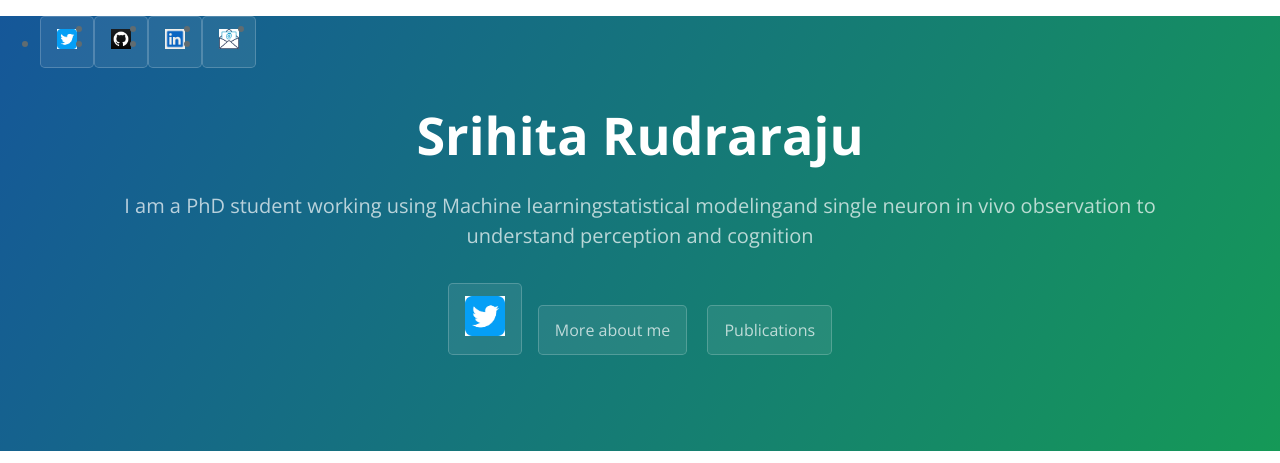
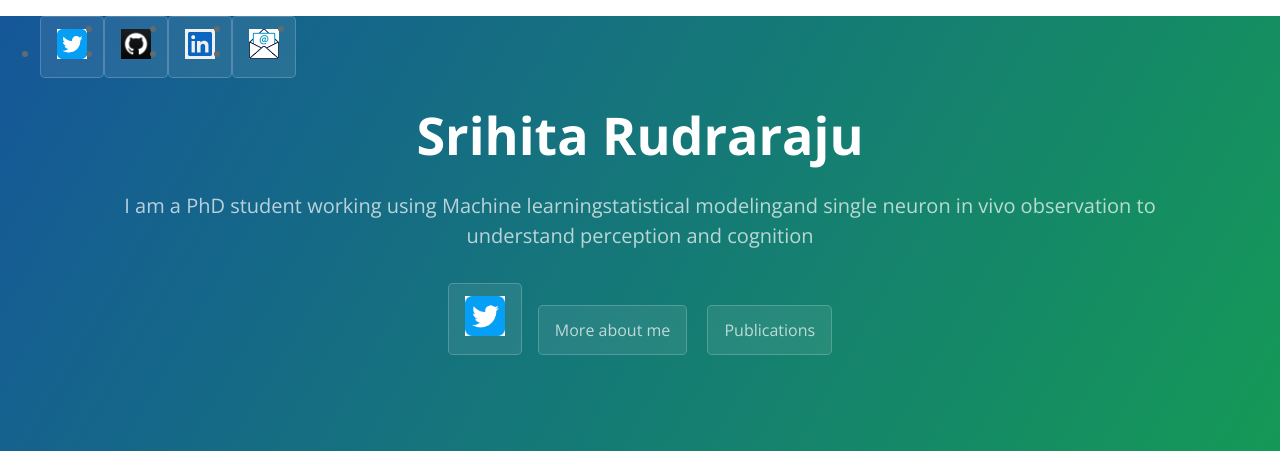
Before and after one commit to srrudrar/srrudrar.github.io, a Jekyll site: the page built from index.md, in a window 1280 px wide. Shown: the top 463 px of the page. Built offline with Jekyll 4.4.1, drawn with Linux system fonts in a browser that asks for light colours; our own code applies the rules of GitHub Pages for plain Markdown files; grey boxes are pictures that could not be loaded.

Commit message:
Update default.html

```diff
--- a/_layouts/default.html
+++ b/_layouts/default.html
@@ -30,16 +30,16 @@
   <ul>
     <li><z href={{ "https://twitter.com/SrihitaR" }}" class="btn">
          <img alt="Twitter" src="Twitter.png"
-         width=20" height=20"> <li>
+         width=30" height=30"> <li>
     <li><z href={{ "https://github.com/srrudrar" }}" class="btn">
          <img alt="Github" src="Github.png"
-         width=20" height=20"> <li>
+         width=30" height=30"> <li>
     <li><z href={{ "https://www.linkedin.com/in/srihita-rudraraju-a7654453" }}" class="btn">
          <img alt="Linkedin" src="Linkedin.jfif"
-         width=20" height=20"> <li>
+         width=30" height=30"> <li>
     <li><z href={{ "srihita.rudraraju@gmail.com" }}" class="btn">
          <img alt="Email" src="Email.png"
-         width=20" height=20"> <li>
+         width=30" height=30"> <li>
 
   </ul>
   </nav>
```
Lines whose indentation alone changed are shown as unchanged.
